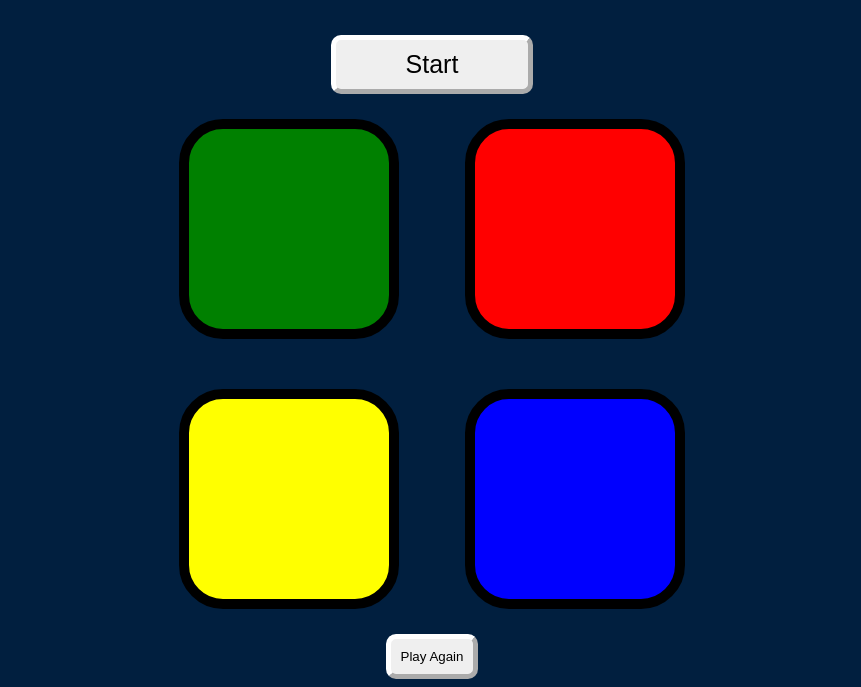
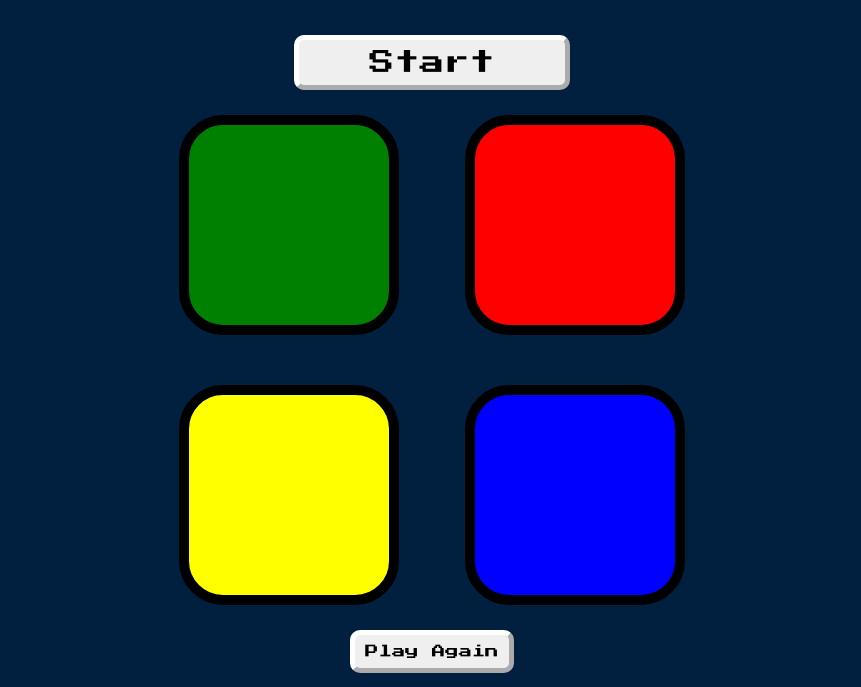
Before and after one commit to Suru-web/Web-Lab-Project, a plain HTML site: page index.html in a window 1280 px wide. Shown: the part 127-814 px from the top of the page, without its empty margins (208-1069 px from the left). Drawn offline with nearby package versions, Linux system fonts and the light colour scheme.

Commit message:
updated the font stle  of the buttons

```diff
--- a/styles.css
+++ b/styles.css
@@ -21,13 +21,14 @@ body {
   padding-right: 70px;
   border-color: white;
   font-size: 25px;
+  font-family: "Press Start 2P", cursive;
 }
 .replay {
   border-radius: 10px;
   border-width: 5px;
   padding: 10px;
   border-color: white;
-  /* display: none; */
+  font-family: "Press Start 2P", cursive;
 }
 
 #level-title {
```
